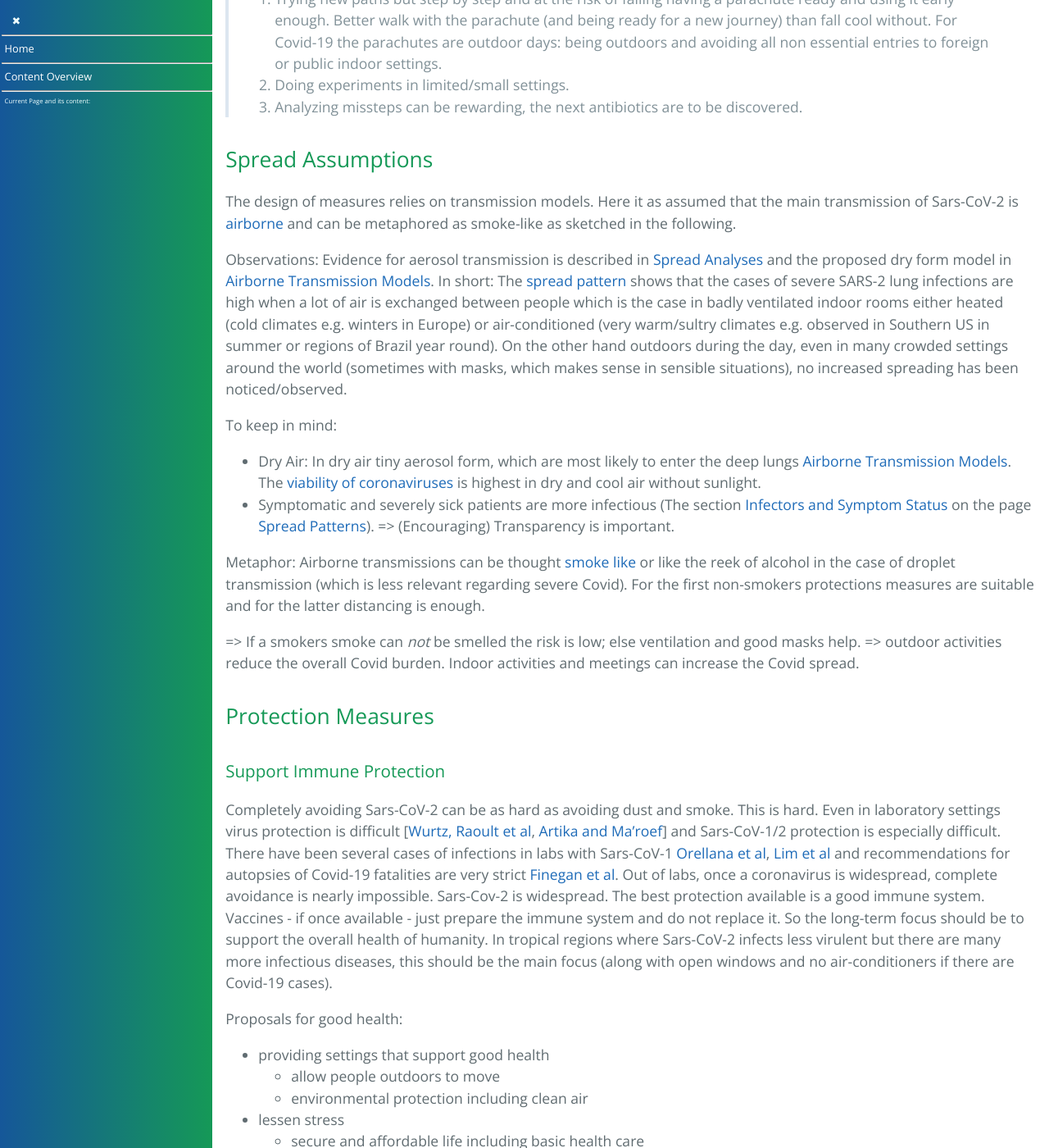
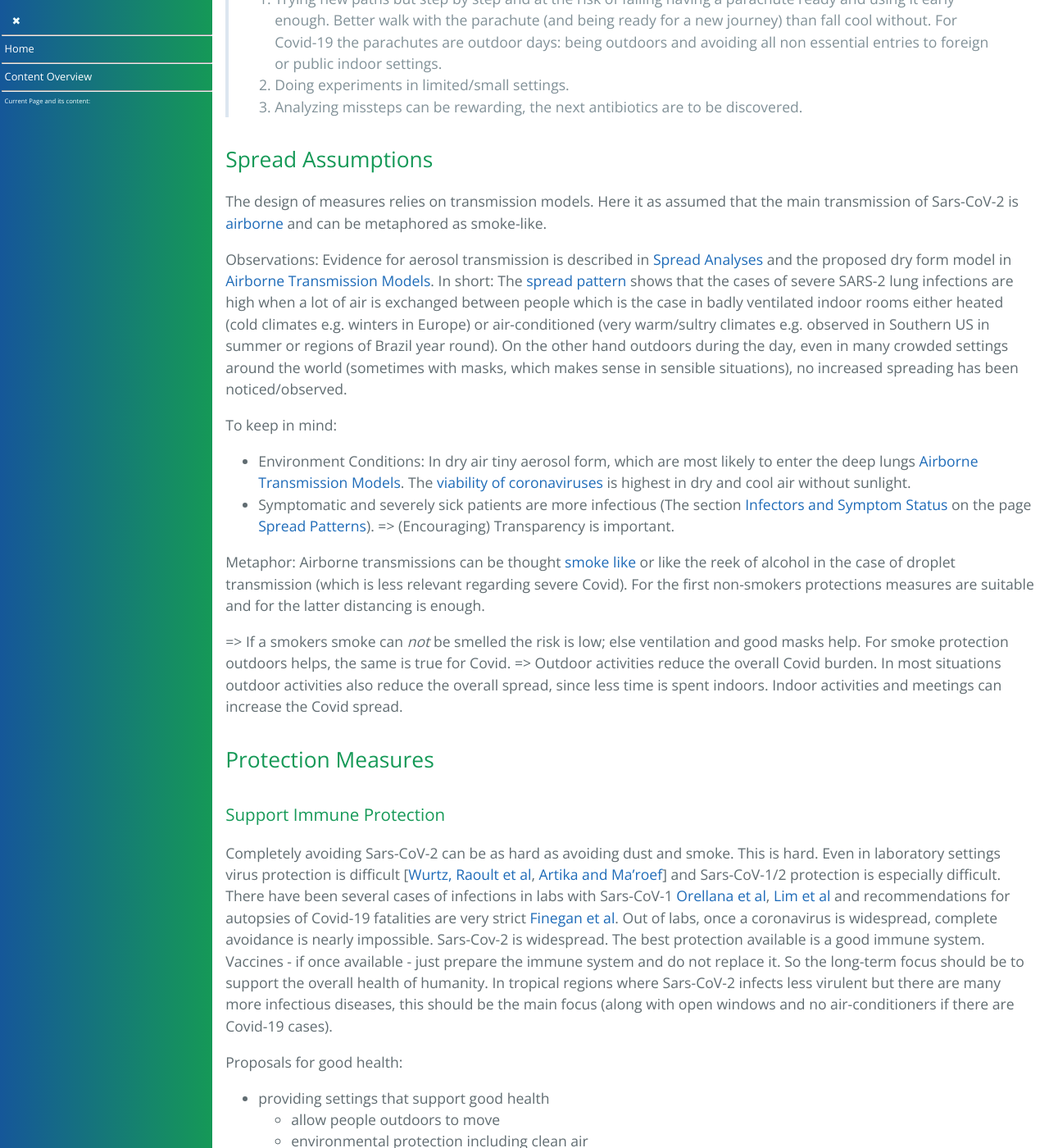
Before and after one commit to forestgrape/coronavirus, a Jekyll site: the page built from 7_social/controlling.md, in a window 1280 px wide and 1400 px high, scrolled down 1716 px. Shown: the whole window at 82% size. Built offline with Jekyll 4.4.1, drawn with Linux system fonts in a browser that asks for light colours; our own code applies the rules of GitHub Pages for plain Markdown files; some of the changed text lies outside the part shown.

Commit message:
formulations

```diff
--- a/7_social/controlling.md
+++ b/7_social/controlling.md
@@ -53,20 +53,20 @@ This section extends and   [Public Advices and Suggestions](./index.md#public-ad
 
 
 ## Spread Assumptions
-The design of measures relies on transmission models. Here it as assumed that the main transmission of Sars-CoV-2 is [airborne](../5_epidemiological/transmission.md#recap-airborne-transmission) and can be metaphored as smoke-like as sketched in the following.
+The design of measures relies on transmission models. Here it as assumed that the main transmission of Sars-CoV-2 is [airborne](../5_epidemiological/transmission.md#recap-airborne-transmission) and can be metaphored as smoke-like.
 
 Observations:
 Evidence for aerosol transmission is described in [Spread Analyses](../5_epidemiological/spread_analyses.md) and the proposed dry form model in [Airborne Transmission Models](../5_epidemiological/transmission.md). In short: The [spread pattern](../5_epidemiological/spread_analyses.md) shows that the cases of severe SARS-2 lung infections are high when a lot of air is exchanged between people which is the case in badly ventilated indoor rooms either heated (cold climates e.g. winters in Europe) or air-conditioned (very warm/sultry climates e.g. observed in Southern US in summer or regions of Brazil year round). On the other hand outdoors during the day, even in many crowded settings around the world (sometimes with masks, which makes sense in sensible situations), no increased spreading has been noticed/observed.
 
 To keep in mind:
-* Dry Air: In dry air tiny aerosol form, which are most likely to enter the deep lungs [Airborne Transmission Models](../5_epidemiological/transmission.md). The [viability of coronaviruses](../2_biological/virion_viability.md) is highest in dry and cool air without sunlight.
+* Environment Conditions: In dry air tiny aerosol form, which are most likely to enter the deep lungs [Airborne Transmission Models](../5_epidemiological/transmission.md). The [viability of coronaviruses](../2_biological/virion_viability.md) is highest in dry and cool air without sunlight.
 * Symptomatic and severely sick patients are more infectious (The section [Infectors and Symptom Status](../5_epidemiological/spread_analyses.md#infectors-and-symptom-status) on the page [Spread Patterns](../5_epidemiological/spread_analyses.md)). => (Encouraging) Transparency is important.
 
 Metaphor:
 Airborne transmissions can be thought [smoke like](../5_epidemiological/transmission.md#metaphor-and-measures) or like the reek of alcohol in the case of droplet transmission (which is less relevant regarding severe Covid). For the first non-smokers protections measures are suitable and for the latter distancing is enough.
 
-=> If a smokers smoke can *not* be smelled the risk is low; else ventilation and good masks help.
-=> outdoor activities reduce the overall Covid burden. Indoor activities and meetings can increase the Covid spread.
+=> If a smokers smoke can *not* be smelled the risk is low; else ventilation and good masks help. For smoke protection outdoors helps, the same is true for Covid.
+=> Outdoor activities reduce the overall Covid burden. In most situations outdoor activities also reduce the overall spread, since less time is spent indoors. Indoor activities and meetings can increase the Covid spread.
 
 
 ## Protection Measures
```
Also changed, not shown: other parts of 7_social/controlling.md (+1 -1 lines).
